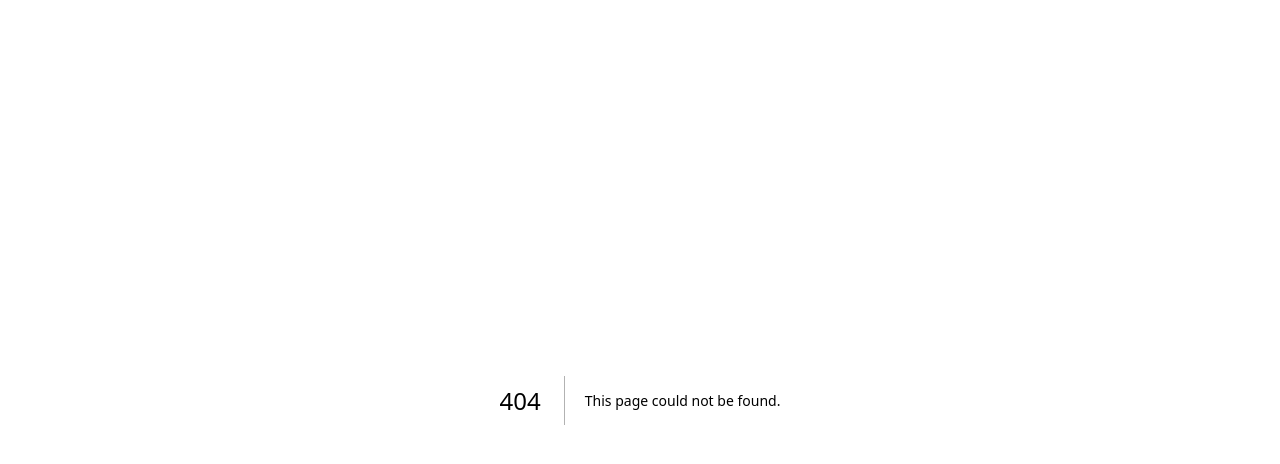
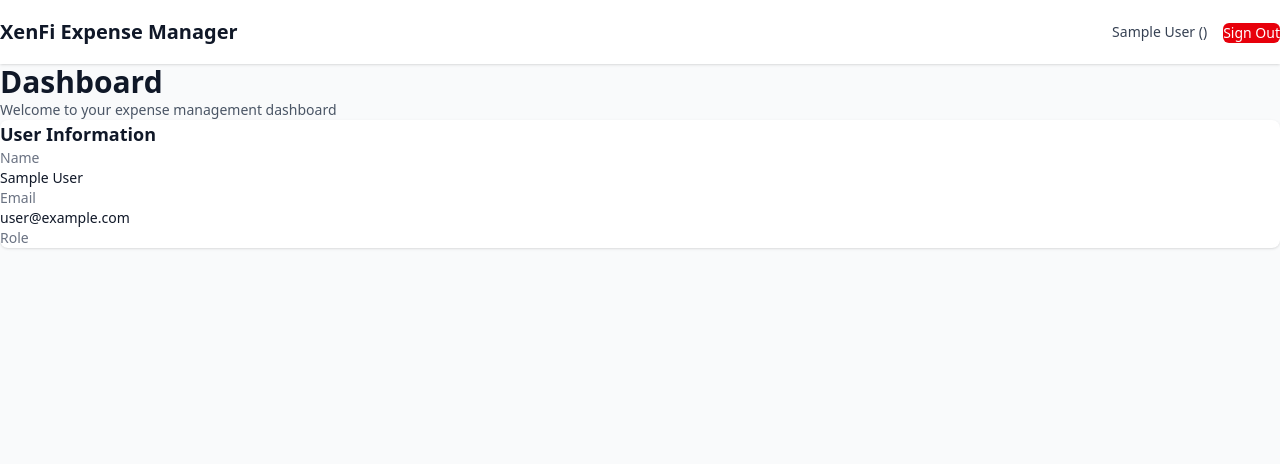
Before and after one commit to judeotine/xenfi-expense-manager, a Next.js app: page /dashboard in a window 1280 px wide. Before the commit this address had no page. Shown: the top 464 px of the page. Built offline with nearby package versions, Linux system fonts and the light colour scheme; no server answers; sample sign-in values are in the browser's storage.

Commit message:
feat: add dashboard page with user information display

```diff
--- /dev/null
+++ b/src/app/(dashboard)/dashboard/page.tsx
@@ -0,0 +1,38 @@
+import { getCurrentUser } from "@/lib/auth-utils";
+import { redirect } from "next/navigation";
+
+export default async function DashboardPage() {
+  const user = await getCurrentUser();
+
+  if (!user) {
+    redirect("/sign-in");
+  }
+
+  return (
+    <div className="space-y-6">
+      <div>
+        <h1 className="text-3xl font-bold text-gray-900">Dashboard</h1>
+        <p className="mt-2 text-sm text-gray-600">
+          Welcome to your expense management dashboard
+        </p>
+      </div>
+      <div className="rounded-lg bg-white p-6 shadow-sm">
+        <h2 className="text-lg font-semibold text-gray-900">User Information</h2>
+        <dl className="mt-4 space-y-2">
+          <div>
+            <dt className="text-sm font-medium text-gray-500">Name</dt>
+            <dd className="mt-1 text-sm text-gray-900">{user.name}</dd>
+          </div>
+          <div>
+            <dt className="text-sm font-medium text-gray-500">Email</dt>
+            <dd className="mt-1 text-sm text-gray-900">{user.email}</dd>
+          </div>
+          <div>
+            <dt className="text-sm font-medium text-gray-500">Role</dt>
+            <dd className="mt-1 text-sm text-gray-900">{user.role}</dd>
+          </div>
+        </dl>
+      </div>
+    </div>
+  );
+}
```
